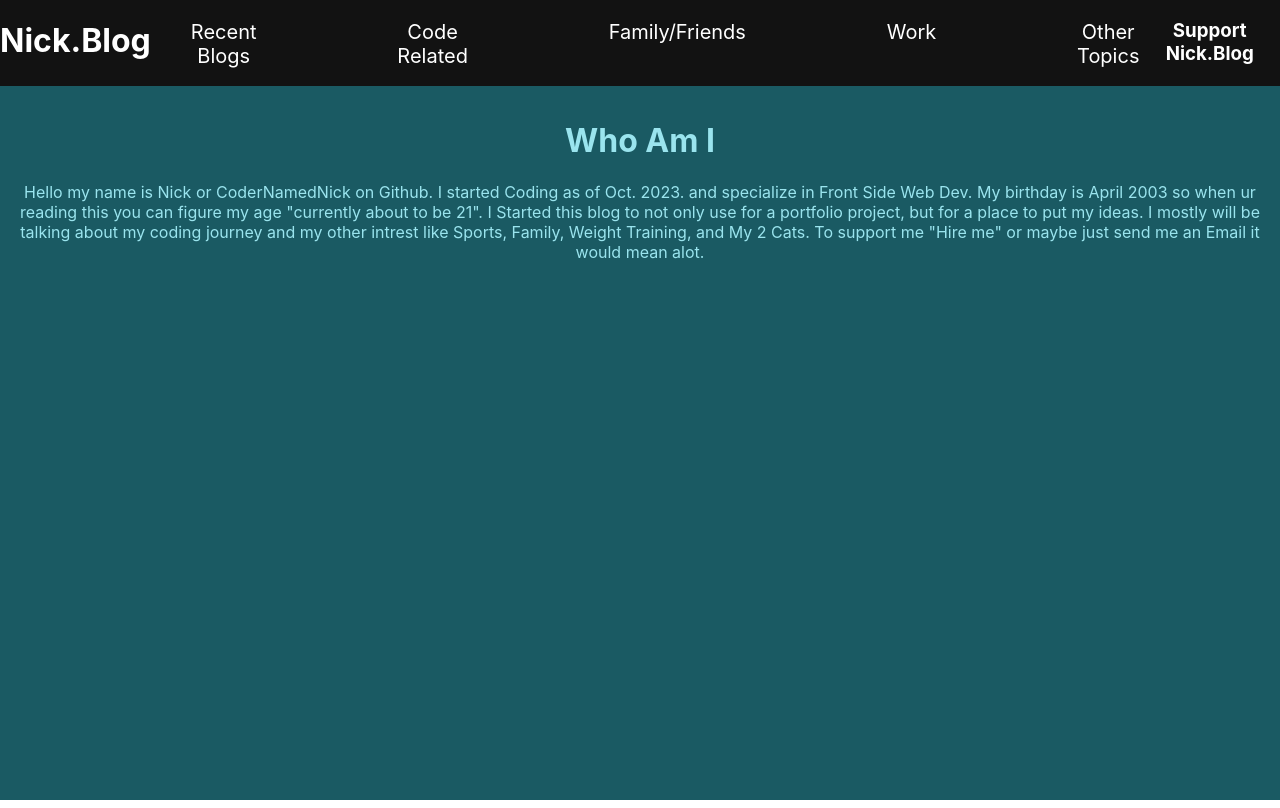
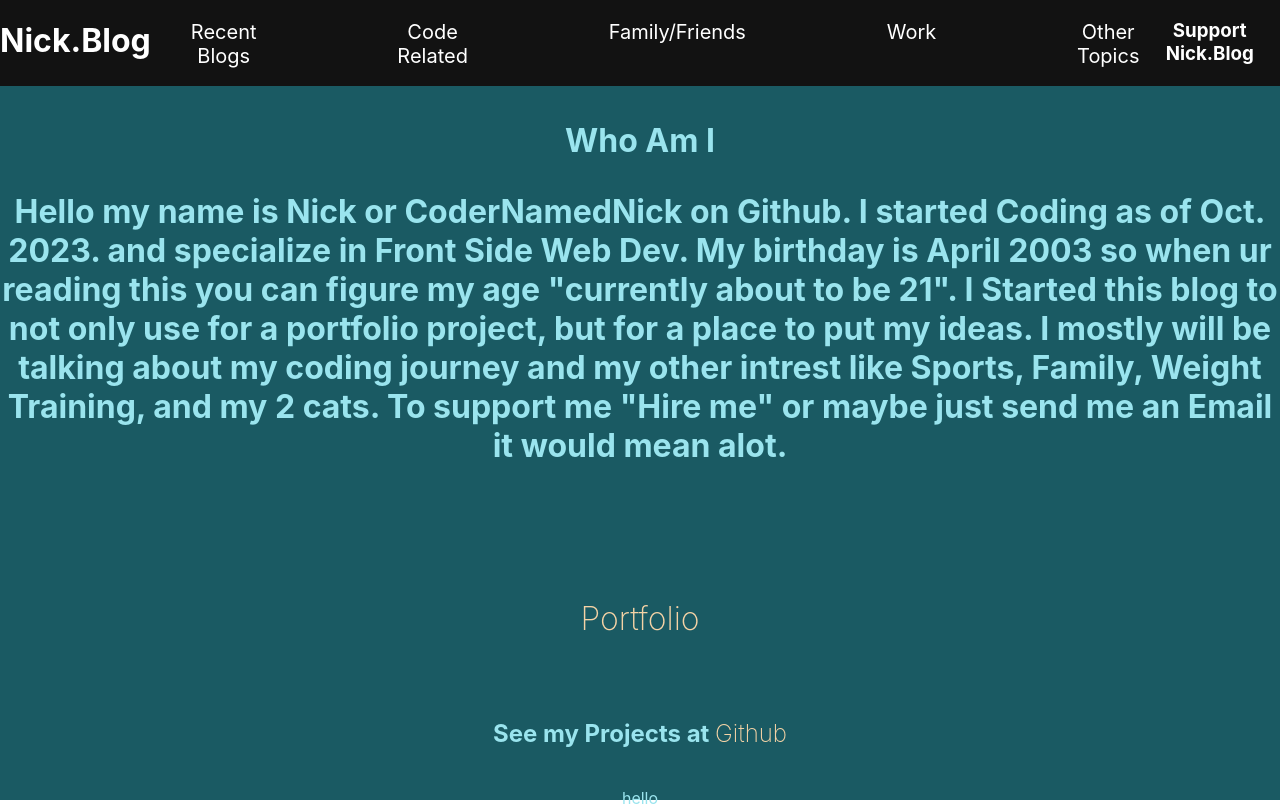
Before and after one commit to CoderNamedNick/Blog, a React (Create React App) app: page / in a window 1280 px wide. Built offline with nearby package versions, Linux system fonts and the light colour scheme.

Commit message:
finished intro to blog

```diff
--- a/src/App.js
+++ b/src/App.js
@@ -1,9 +1,11 @@
 import Welcome from './Welcome';
+import HomePage from './HomePage';
 
 function App() {
   return (
     <div className="Main-App-Div">
       <Welcome />
+      <HomePage />
     </div>
   );
 }
--- /dev/null
+++ b/src/HomePage.js
@@ -0,0 +1,11 @@
+import React from "react";
+
+const HomePage = () => {
+  return(
+    <div>
+      hello
+    </div>
+  )
+}
+
+export default HomePage
--- a/src/Welcome.js
+++ b/src/Welcome.js
@@ -23,9 +23,18 @@ const Welcome = () => {
           I started Coding as of Oct. 2023. and specialize in Front Side Web Dev.
           My birthday is April 2003 so when ur reading this you can figure my age "currently about to be 21".
           I Started this blog to not only use for a portfolio project, but for a place to put my ideas.
-          I mostly will be talking about my coding journey and my other intrest like Sports, Family, Weight Training, and My 2 Cats.
+          I mostly will be talking about my coding journey and my other intrest like Sports, Family, Weight Training, and my 2 cats.
           To support me "Hire me" or maybe just send me an Email it would mean alot.
         </p>
+        <br></br>
+        <br></br>
+        <br></br>
+        <br></br>
+        <h1><a href="https://codernamednick.github.io/react-portfolio/">Portfolio</a></h1>
+        <br></br>
+        <br></br>
+        <h2>See my Projects at <a href="https://github.com/CoderNamedNick">Github</a></h2>
+        <br></br>
       </div>
     </div>
   )
--- a/src/index.css
+++ b/src/index.css
@@ -62,3 +62,16 @@ li:hover{
 .intro-div{
   padding-top: 100px;
 }
+.intro-p{
+  font-size: 32px;
+  font-weight: 700;
+}
+a{
+  color: rgb(245, 211, 166);
+  text-decoration: none;
+  font-weight: 200;
+}
+
+a:hover{
+  font-weight: 700;
+}
```
